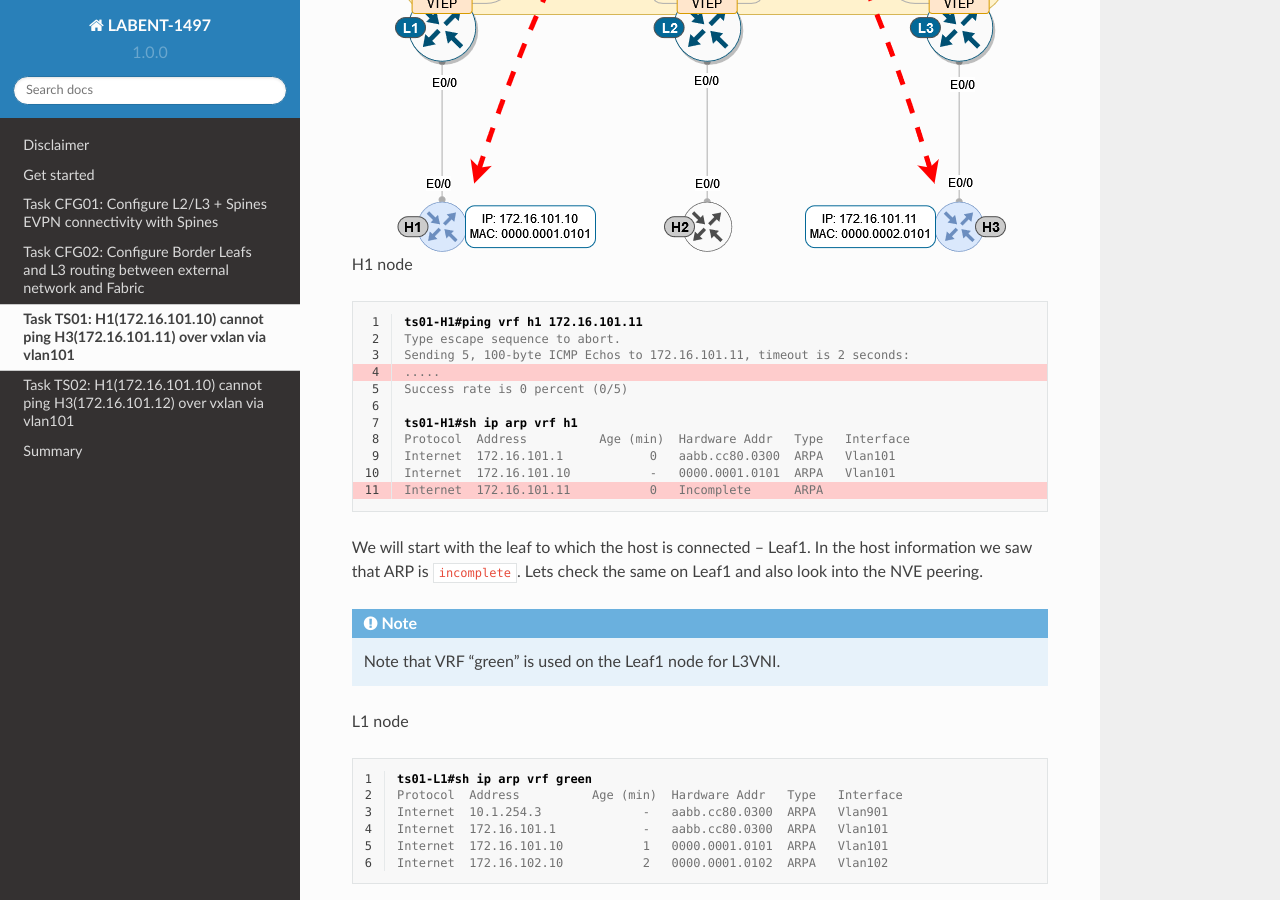
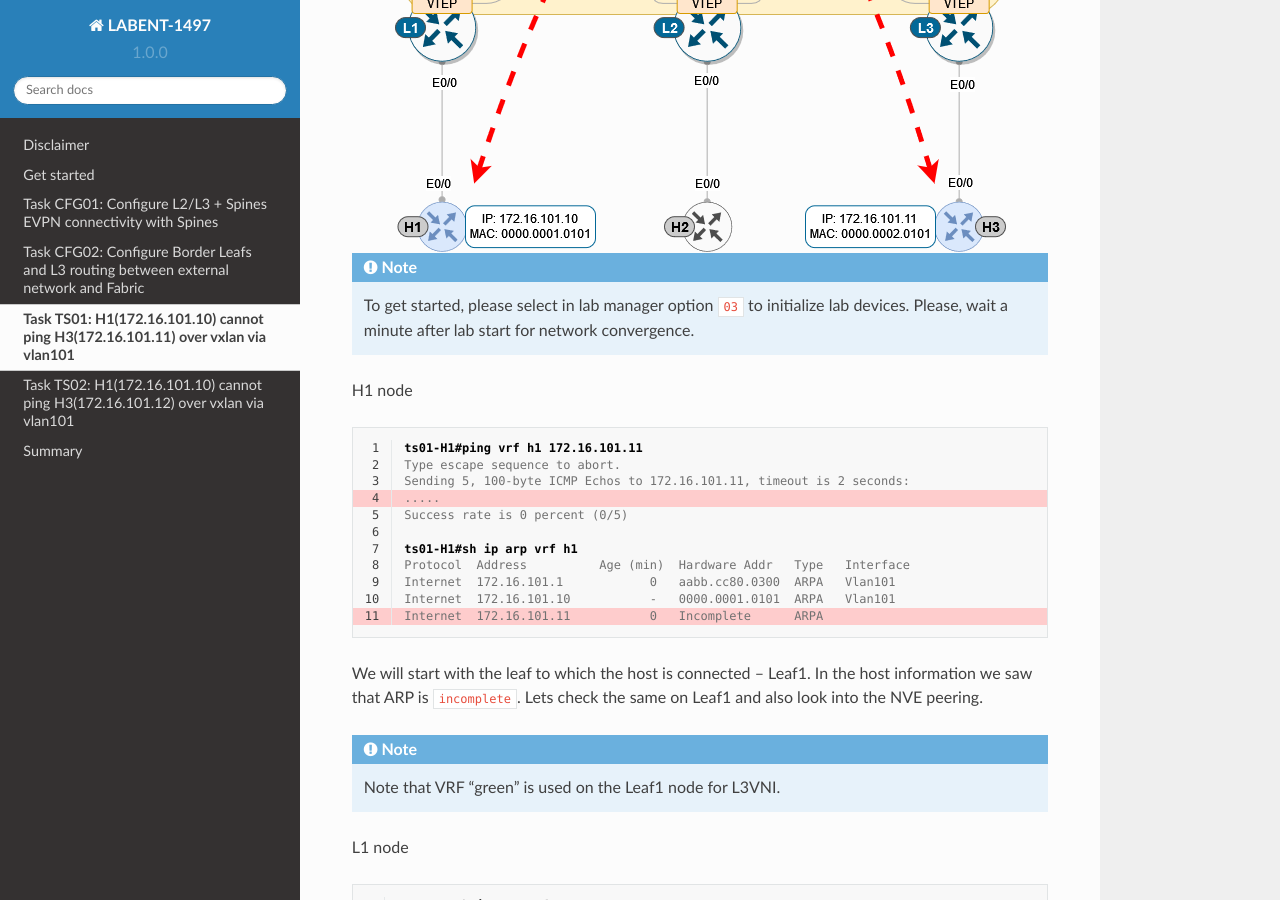
Before and after one commit to dvishchu/labent-1497, a Sphinx documentation site: the page built from docs/source/task_03.rst, in a window 1280 px wide and 900 px high, scrolled down 480 px. Built offline with Sphinx 7.4.7 and the Read the Docs theme 2.0.0, drawn with Linux system fonts in a browser that asks for light colours.

Commit message:
Added note to task 3 and 4

```diff
--- a/docs/source/task_03.rst
+++ b/docs/source/task_03.rst
@@ -3,6 +3,10 @@ Task TS01: H1(172.16.101.10) cannot ping H3(172.16.101.11) over vxlan via vlan10
 
 .. image:: assets/ts01_topology.png
     :align: center
+
+.. note::
+
+    To get started, please select in lab manager option ``03`` to initialize lab devices. Please, wait a minute after lab start for network convergence.
 
 H1 node
 
--- a/docs/source/task_04.rst
+++ b/docs/source/task_04.rst
@@ -3,6 +3,11 @@ Task TS02: H1(172.16.101.10) cannot ping H3(172.16.101.12) over vxlan via vlan10
 
 .. image:: assets/ts02_topology.png
     :align: center
+
+.. note::
+
+    To get started, please select in lab manager option ``04`` to initialize lab devices. Please, wait a minute after lab start for network convergence.
+
 
 H1 node
 
```
